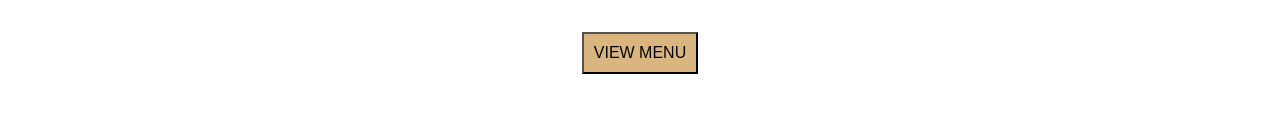
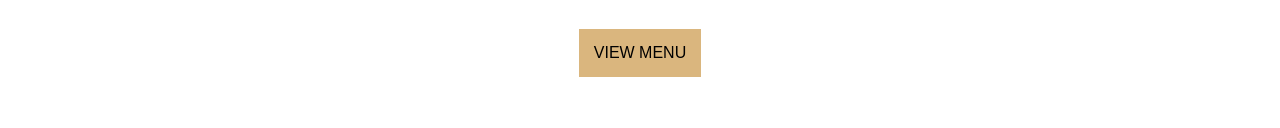
Before and after one commit to ronakp1/restaurant, a plain HTML site: page index.html in a window 1280 px wide. Shown: the part 429-557 px from the top of the page. Drawn offline with Linux system fonts and the light colour scheme.

Commit message:
Initial dist subtree commit

```diff
--- a/styles.scss
+++ b/styles.scss
@@ -77,12 +77,13 @@ html {
 
         button {
             margin-top: 35px;
-            padding: 10px;
+            padding: 15px;
             font-size: 1rem;
             background-color: $secondary-colour;
             color:black;
             cursor: pointer;
             text-transform: uppercase;
+            border:solid 1px white;
 
             &:hover {
                 color:white;
```
Also changed, not shown: styles.css, 1 other file.
